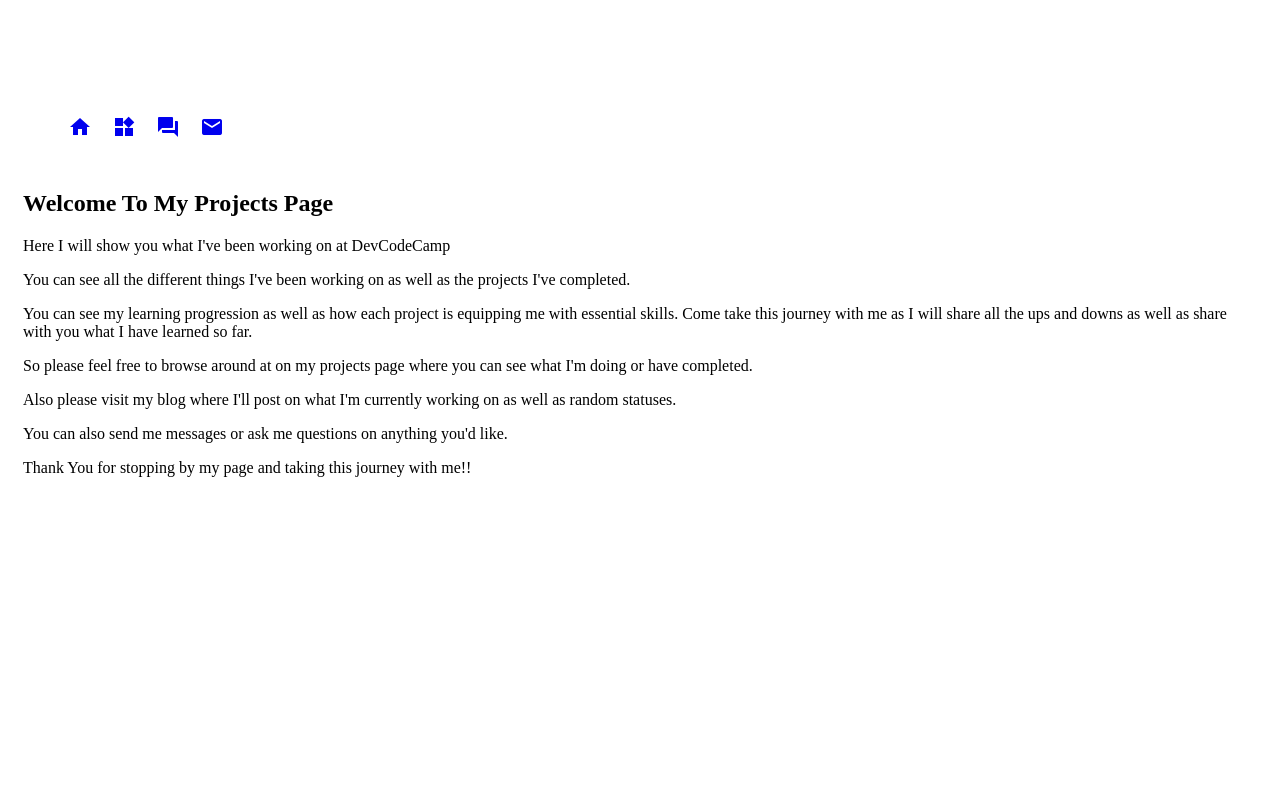
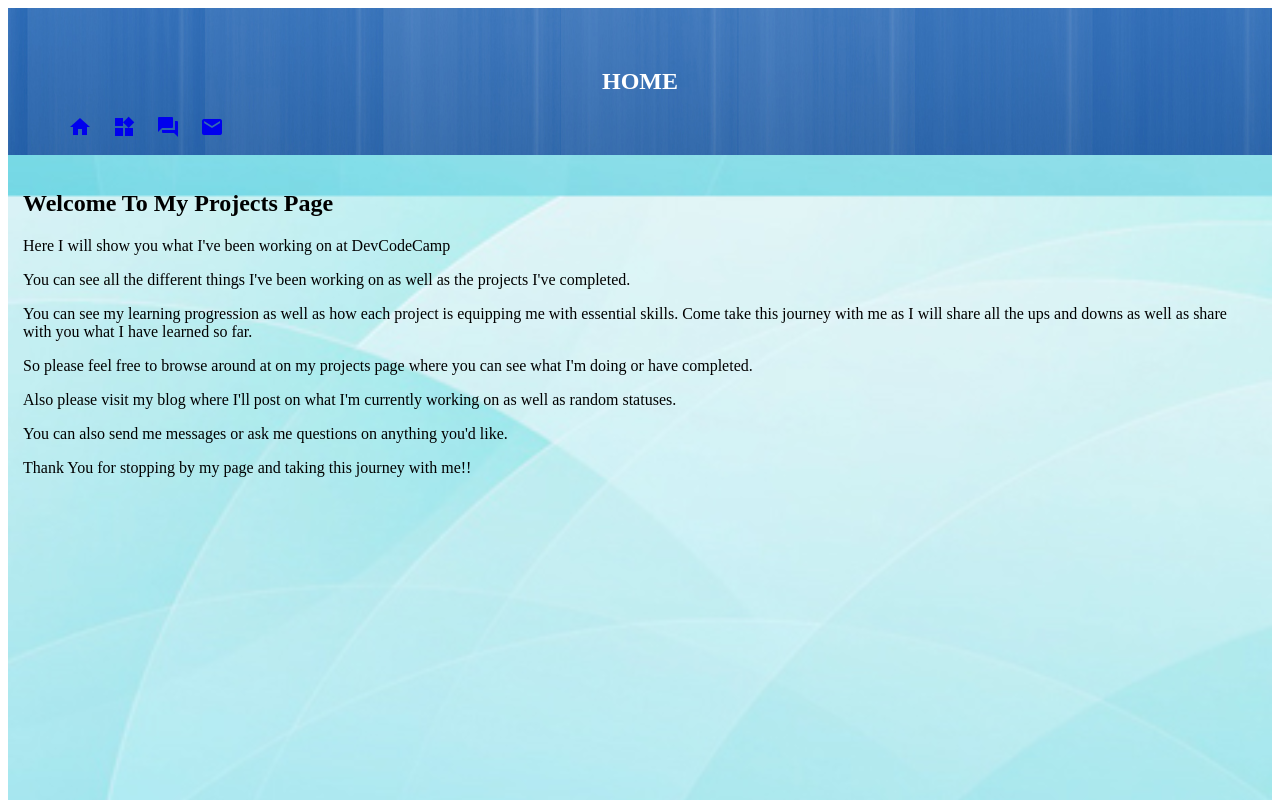
Before and after one commit to dvang777/dvang777.github.io, a plain HTML site: page index.html in a window 1280 px wide. Shown: the top 800 px of the page. Drawn offline with Linux system fonts and the light colour scheme.

Commit message:
fixed pictur path in style.css

```diff
--- a/style.css
+++ b/style.css
@@ -4,7 +4,7 @@ h1 {
 	text-align: center;
 }
 header{
-	background-image: url(backblue.jpg);
+	background-image: url(pictures/backblue.jpg);
 	margin: 0;
 	padding: 40px 10px;
 }
@@ -78,7 +78,7 @@ form div label{
 	padding: 15px;
 }
 .body1{
-	background-image: url(busblue1.jpg);
+	background-image: url(pictures/busblue1.jpg);
 	background-position: center;
 	background-size: 100%;
 	margin: 0 auto;
```
